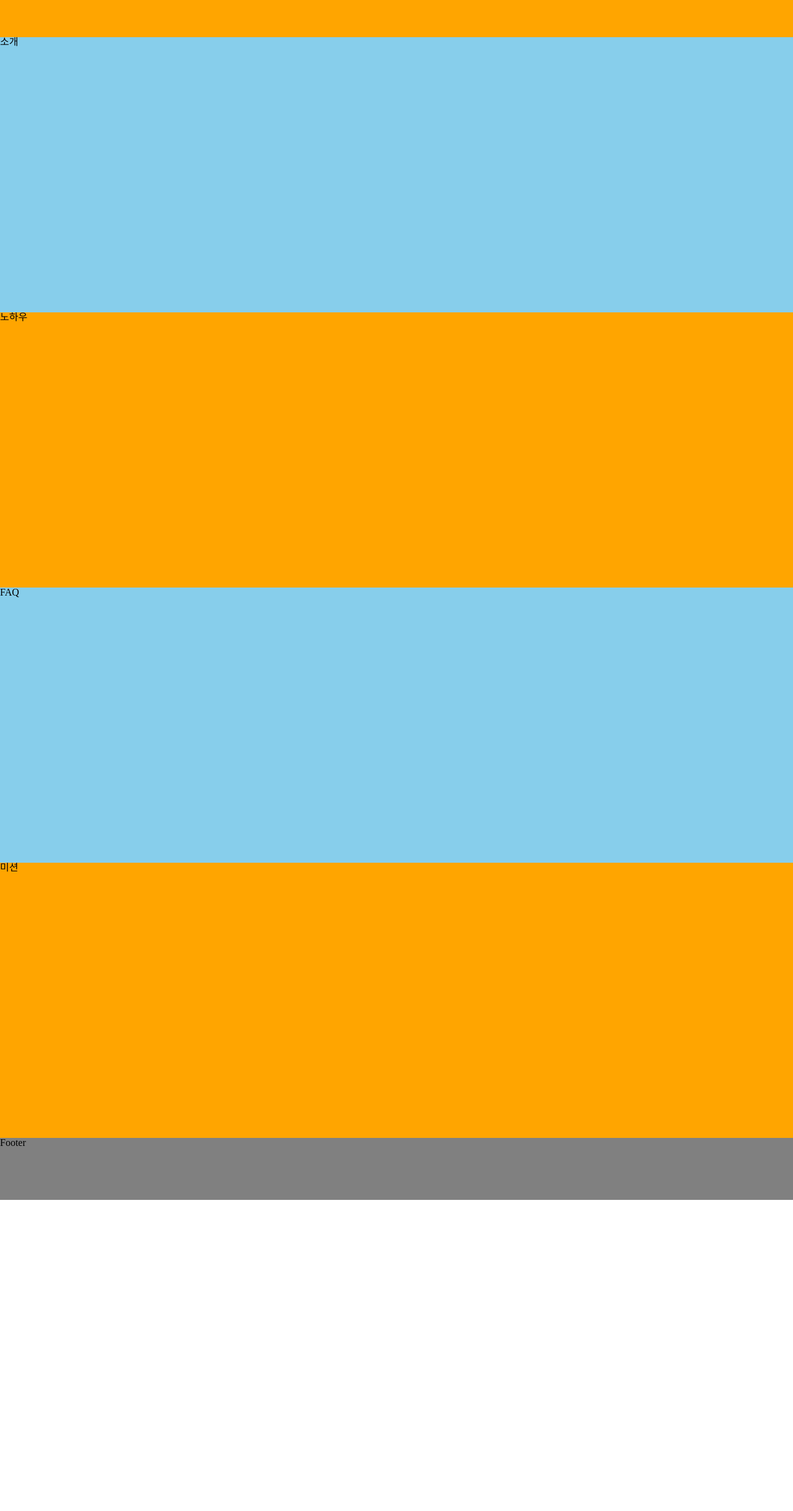
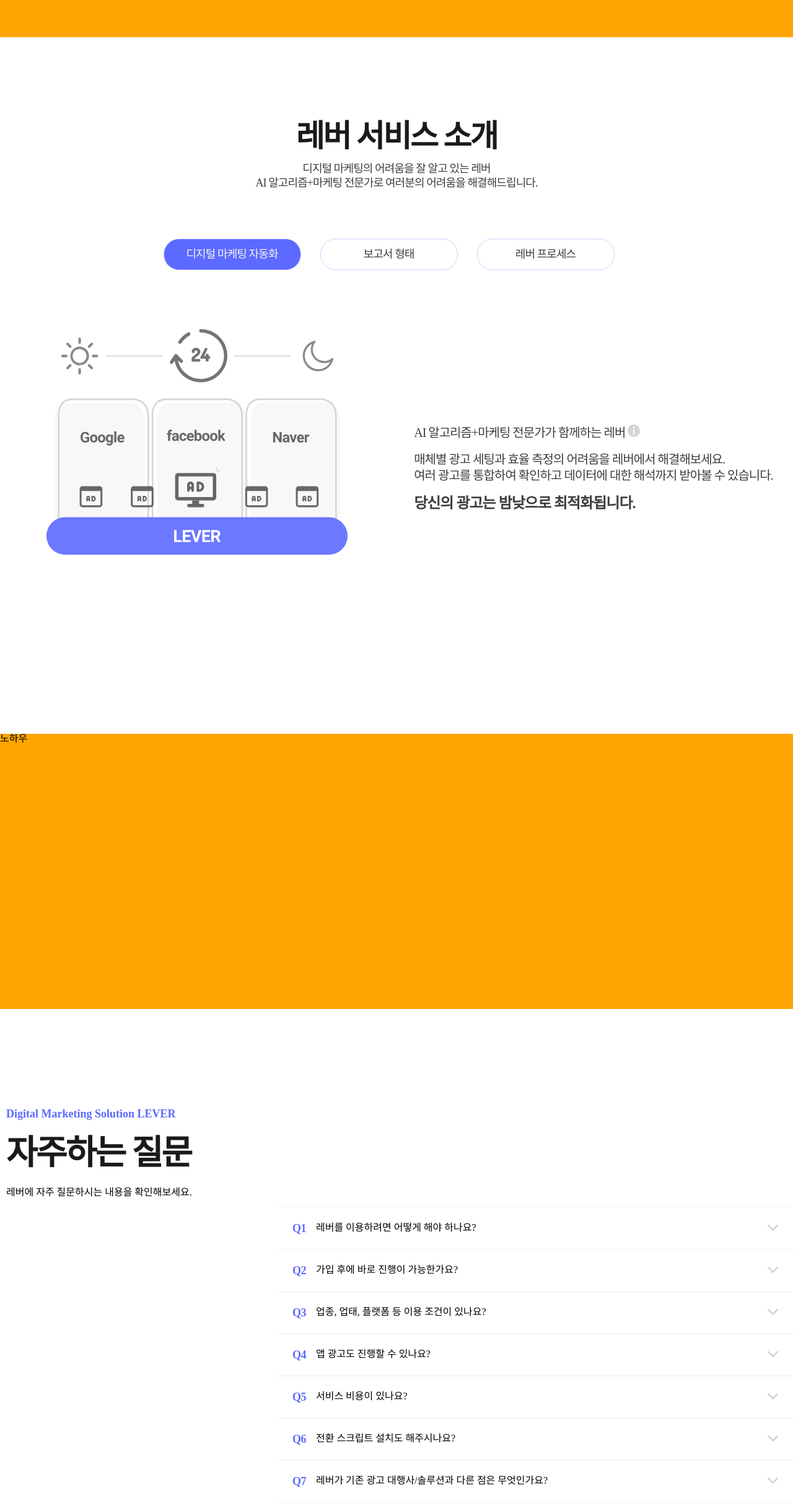
Before and after one commit to gorillaKim/react-landing-boilerplate, a Next.js app: page /index02 in a window 1280 px wide. Shown: the part 1991-4429 px from the top of the page at 62% size. Before the commit the page ends 3927 px from the top, so only its background shows below. Built offline with nearby package versions, Linux system fonts and the light colour scheme; a web font is replaced by a local one.

Commit message:
feat: 페이지별 컴포넌트 적용

```diff
--- a/pages/index.tsx
+++ b/pages/index.tsx
@@ -1,10 +1,10 @@
 import styled from "styled-components"
 import GlobalStyle from "../src/styles/GlobalStyle";
+import {Container} from "../src/components/Styled/Layout";
+import type { AppContext } from 'next/app'
+import MainA from "../src/components/MainArticle/MainA";
 import BannerContainer from "../src/containers/banner/BannerContainer";
 import Navbar from "../src/components/Navbar";
-import {Container} from "../src/components/Styled/Layout";
-import MainA from "../src/components/MainArticle/MainA";
-import type { AppContext } from 'next/app'
 import Introduce from "../src/components/Introduce";
 import FaqContainer from "../src/containers/Faq/FaqContainer";
 import Footer from "../src/components/Footer";
--- a/pages/index02.tsx
+++ b/pages/index02.tsx
@@ -1,10 +1,13 @@
 import styled from "styled-components"
 import GlobalStyle from "../src/styles/GlobalStyle"
+import {Container} from "../src/components/Styled/Layout"
+import type { AppContext } from 'next/app'
+import MainB from "../src/components/MainArticle/MainB"
 import BannerContainer from "../src/containers/banner/BannerContainer"
 import Navbar from "../src/components/Navbar"
-import {Container} from "../src/components/Styled/Layout"
-import MainB from "../src/components/MainArticle/MainB"
-import type { AppContext } from 'next/app'
+import Introduce from "../src/components/Introduce";
+import FaqContainer from "../src/containers/Faq/FaqContainer";
+import Footer from "../src/components/Footer";
 
 const PageContainer = styled.div`
   position: relative;
@@ -22,23 +25,15 @@
       <Container style={{backgroundColor: "orange", height: "fit-content", minHeight: '444px'}}>
         성공스토리
       </Container>
-      <Container style={{backgroundColor: "skyblue", height: "fit-content", minHeight: '444px'}}>
-        소개
-      </Container>
+      <Introduce/>
       <Container style={{backgroundColor: "orange", height: "fit-content", minHeight: '444px'}}>
         노하우
       </Container>
-      <Container style={{backgroundColor: "skyblue", height: "fit-content", minHeight: '444px'}}>
-        FAQ
-      </Container>
+      <FaqContainer/>
       <Container style={{backgroundColor: "orange", height: "fit-content", minHeight: '444px'}}>
         미션
       </Container>
-      <div>
-        <Container style={{backgroundColor: "gray", height: "fit-content", minHeight: '100px'}}>
-          Footer
-        </Container>
-      </div>
+      <Footer/>
     </PageContainer>
   );
 };
```
